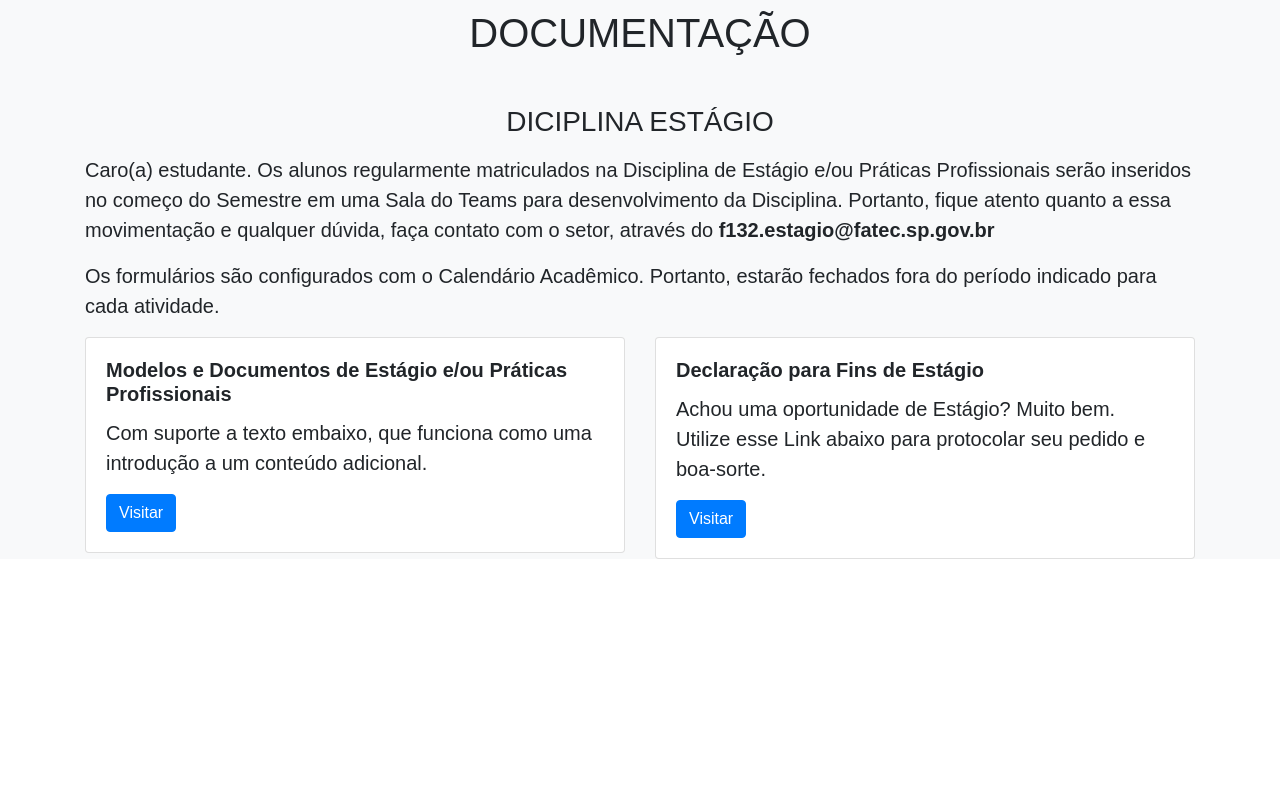
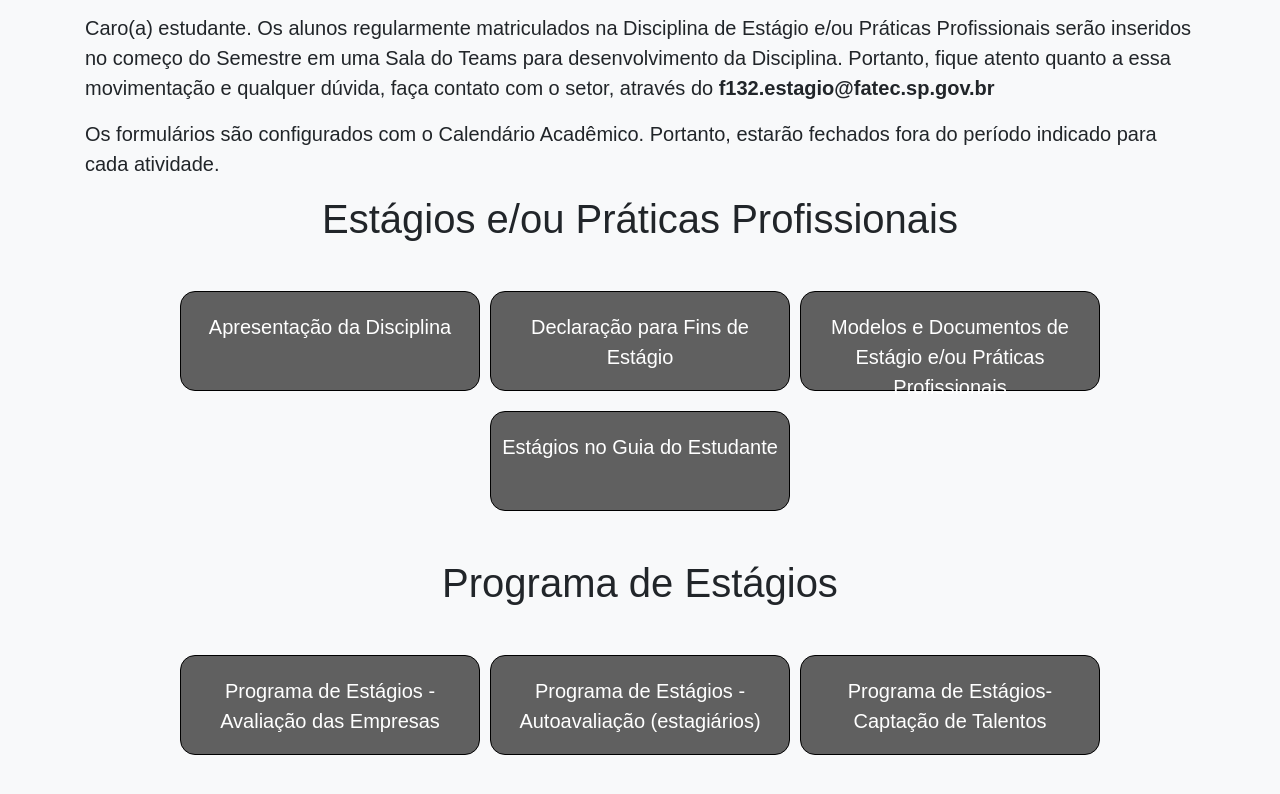
Before and after one commit to ygorgabriel6/estagio, a plain HTML site: page index.html in a window 1280 px wide. Shown: the part 1996-2790 px from the top of the page. Before the commit the page ends 2555 px from the top, so only its background shows below. Drawn offline with nearby package versions, Linux system fonts and the light colour scheme.

Commit message:
complementação das documentações, aplicação de API googleMaps

```diff
--- a/css/style.css
+++ b/css/style.css
@@ -6,6 +6,9 @@
   grid-template-columns: auto 1fr;
   background-color: rgb(96, 96, 96);
   border-bottom: 2px solid black;
+}
+a{
+  text-decoration: none;
 }
 /*REDIMENSIONAMENTO DA IMAGEM PARA O CABEÇALHO*/
 .img-logo{
@@ -22,11 +25,33 @@ height: 100px;
 .hov-off:hover{
   color: white;
 }
-
-
 .corpo-cont{
 display: flex;
 }
 p{
   font-size: 1.25rem;
 }
+.box-cont{
+  display: flex;
+  flex-direction: row;
+  gap: 10px;
+  align-content: center;
+}
+.box-doc{
+  display: inline-block;
+  padding: 20px 10px;
+  width: 300px;
+  height: 100px;
+  border-radius: 15px;
+  border: 1px solid black;
+}
+.cor--cinza{
+  background-color: rgb(96, 96, 96);
+  color: white;
+}
+/* mapa fatec */
+#maps{
+  border: 1px solid black;
+  border-radius: 5px;
+  margin: 50px;
+}
--- a/index.html
+++ b/index.html
@@ -11,7 +11,7 @@
 
 <body>
 
-  <header class="topo-cont">
+  <header class="topo-cont fixed-top">
     <div class="img-cont">
       <img class="img-logo" src="./img/logo_fatec_br.png" alt="/">
     </div>
@@ -165,7 +165,7 @@
       </a>
     </div>
   </section>
-  <section class="bg-light pt-2 ">
+  <section class="bg-light pt-2 pb-5 ">
     <h1 class="text-uppercase text-center mt-5">documentação</h1>
     <div class="container">
       <h3 class="text-uppercase text-center mt-5">diciplina estágio</h3>
@@ -174,31 +174,62 @@
 
         <p>Os formulários são configurados com o Calendário Acadêmico. Portanto, estarão fechados fora do período indicado para cada atividade.</p>
         </p>
-        <div class="row">
-          <div class="col-sm-6">
-            <div class="card">
-              <div class="card-body">
-                <h5 class="card-title font-weight-bold">Modelos e Documentos de Estágio e/ou Práticas Profissionais</h5>
-                <p class="card-text">Com suporte a texto embaixo, que funciona como uma introdução a um conteúdo adicional.</p>
-                <a href="#" class="btn btn-primary">Visitar</a>
-              </div>
+
+        <!-- Botão para acesso ao documentos -->
+        <h1 class="text-center mb-5">Estágios e/ou Práticas Profissionais</h1>
+        <div class="box-cont flex-wrap justify-content-center">
+
+          <a href="/">
+            <div class="box-doc cor--cinza text-center">
+              <p class="txtt"> Apresentação da Disciplina</p>
             </div>
-          </div>
-          <div class="col-sm-6">
-            <div class="card">
-              <div class="card-body">
-                <h5 class="card-title font-weight-bold">Declaração para Fins de Estágio</h5>
-                <p class="card-text">Achou uma oportunidade de Estágio? Muito bem. Utilize esse Link abaixo para protocolar seu pedido e boa-sorte.</p>
-                <a href="#" class="btn btn-primary">Visitar</a>
-              </div>
+          </a>
+          <a href="/">
+            <div class="box-doc cor--cinza text-center">
+              <p>Declaração para Fins de Estágio</p>
             </div>
-          </div>
+          </a>
+          <a href="/">
+            <div class="box-doc cor--cinza text-center">
+              <p> Modelos e Documentos de Estágio e/ou Práticas Profissionais
+              </p>
+            </div>
+          </a>
+          <a href="/">
+            <div class="box-doc cor--cinza text-center">
+              <p> Estágios no Guia do Estudante</p>
+            </div>
+          </a>
+
+        </div>
+        <h1 class="text-center mt-5 mb-5">Programa de Estágios</h1>
+        <div class="box-cont flex-wrap justify-content-center">
+
+          <a href="/">
+            <div class="box-doc cor--cinza text-center">
+              <p class="txtt"> Programa de Estágios - Avaliação das Empresas</p>
+            </div>
+          </a>
+          <a href="/">
+            <div class="box-doc cor--cinza text-center">
+              <p> Programa de Estágios - Autoavaliação (estagiários) </p>
+            </div>
+          </a>
+          <a href="/">
+            <div class="box-doc cor--cinza text-center">
+              <p> Programa de Estágios- Captação de Talentos</p>
+            </div>
+          </a>
         </div>
       </div>
     </div>
   </section>
+  <section id="maps">
+    <iframe src="https://www.google.com/maps/embed?pb=!1m18!1m12!1m3!1d3663.59088875231!2d-47.87035858522078!3d-23.330597858995446!2m3!1f0!2f0!3f0!3m2!1i1024!2i768!4f13.1!3m3!1m2!1s0x94c5d8935fa04659%3A0x4c76d62eef12bce7!2sFatec+Tatu%C3%AD+-+Prof.+Wilson+Roberto+Ribeiro+de+Camargo+-+Faculdade+de+Tecnologia+de+Tatu%C3%AD!5e0!3m2!1spt-BR!2sbr!4v1554735489613!5m2!1spt-BR!2sbr" width="100%" height="450" frameborder="0" style="border:0" allowfullscreen="">
+    </iframe>
+  </section>
   <footer>
-
+<div></div>
   </footer>
 
 
```
